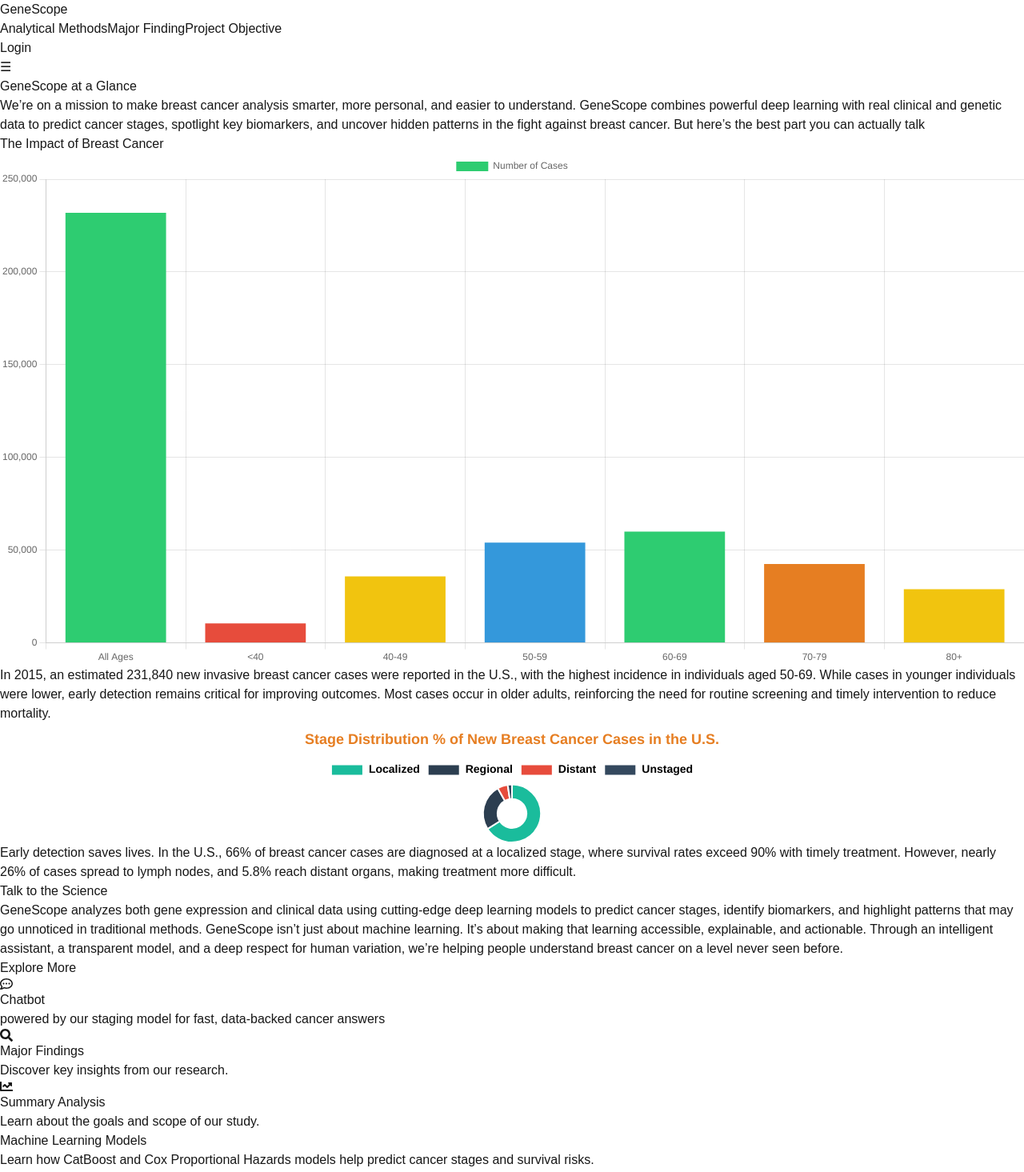
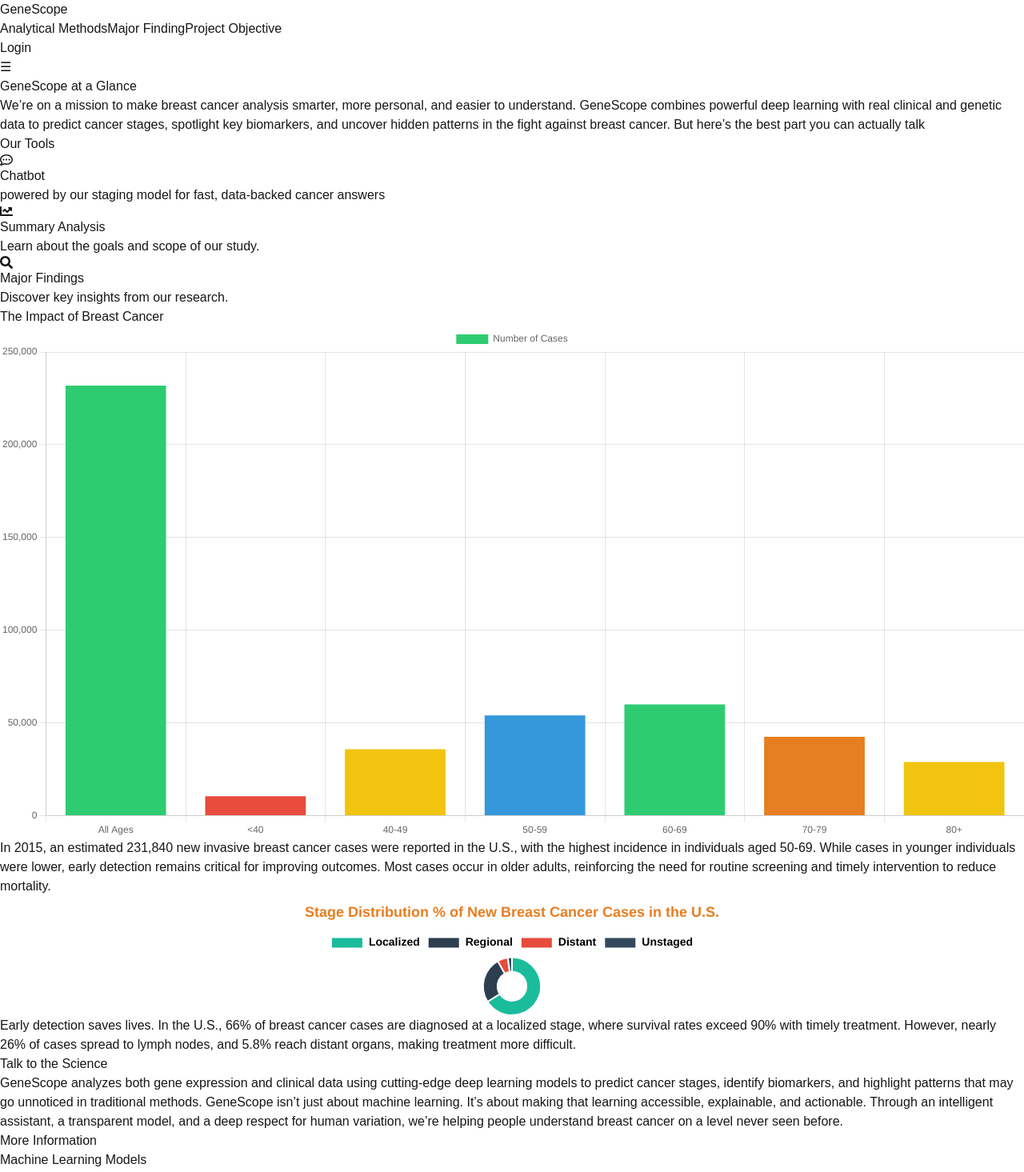
Before and after one commit to ANikfarjam/GeneScope, a Next.js app in the folder front/: page / in a window 1280 px wide. Shown: the top 1465 px of the page at 80% size. Built offline with nearby package versions, Linux system fonts and the light colour scheme.

Commit message:
fixed tool section

```diff
--- a/front/src/app/page.tsx
+++ b/front/src/app/page.tsx
@@ -7,7 +7,7 @@
 import { Doughnut } from "react-chartjs-2";
 import { Chart, registerables } from "chart.js";
 import Typer from "./components/Typer";
-import { motion } from "framer-motion"; // Import Framer Motion
+import { motion } from "framer-motion";
 import Link from "next/link";
 import { FaRegCommentDots, FaSearch, FaChartLine } from "react-icons/fa";
 
@@ -123,15 +123,74 @@
         >
           <Typer text="We’re on a mission to make breast cancer analysis smarter, more personal, and easier to understand. GeneScope combines powerful deep learning with real clinical and genetic data to predict cancer stages, spotlight key biomarkers, and uncover hidden patterns in the fight against breast cancer. But here’s the best part you can actually talk to it! Our chatbot isn’t just conversational it performs staging predictions too, giving you fast, data-backed answers. Dive into our major findings to see what we’ve uncovered, and learn about our project objectives to understand the bigger picture." />
         </div>
-
-        <div className="mt-12 shadow-lg p-4 inset-shadow-xs bg-white">
+        <div className="mt-9 p-4 ">
           <h2
-            className="text-2xl font-bold mb-6 text-center "
+            className="text-2xl font-bold mb-6 text-center"
             data-aos="fade-up"
           >
-            The Impact of Breast Cancer
+            Our Tools
           </h2>
 
+          <div className="flex flex-col md:flex-row items-center justify-between gap-6 bg-white ">
+            {/* Dashboard Card */}
+            <Link href="/dashboard" className="w-full md:w-1/3">
+              <motion.div
+                className="p-6 bg-white rounded-lg shadow-md text-center cursor-pointer"
+                data-aos="fade-right"
+                whileHover={{ boxShadow: "0px 10px 30px rgba(0, 0, 0, 0.2)" }}
+                transition={{ duration: 0.2 }}
+              >
+                <div className="flex flex-col items-center group transition-all duration-2000 ease-in-out">
+                  <FaRegCommentDots className="text-5xl text-blue-300 mb-3 group-hover:text-blue-600 transition-colors duration-2000" />
+                  <h2 className="text-lg font-semibold">Chatbot</h2>
+                  <p className="text-sm text-gray-600 mt-2">
+                    powered by our staging model for fast, data-backed cancer
+                    answers
+                  </p>
+                </div>
+              </motion.div>
+            </Link>
+            <Link href="/project-objective" className="w-full md:w-1/3">
+              <motion.div
+                className="p-6 bg-white rounded-lg shadow-md text-center cursor-pointer"
+                data-aos="fade-left"
+                whileHover={{ boxShadow: "0px 10px 30px rgba(0, 0, 0, 0.2)" }}
+                transition={{ duration: 0.2 }}
+              >
+                <div className="flex flex-col items-center group transition-all duration-2000 ease-in-out">
+                  <FaChartLine className="text-5xl text-orange-300 mb-3 group-hover:text-orange-500 transition-colors duration-2000" />
+                  <h2 className="text-lg font-semibold">Summary Analysis</h2>
+                  <p className="text-sm text-gray-600 mt-2">
+                    Learn about the goals and scope of our study.
+                  </p>
+                </div>
+              </motion.div>
+            </Link>
+            <Link href="/major-finding" className="w-full md:w-1/3">
+              <motion.div
+                className="p-6 bg-white rounded-lg shadow-md text-center cursor-pointer"
+                data-aos="fade-up"
+                whileHover={{ boxShadow: "0px 10px 30px rgba(0, 0, 0, 0.2)" }}
+                transition={{ duration: 0.2 }}
+              >
+                <div className="flex flex-col items-center group transition-all duration-2000 ease-in-out">
+                  <FaSearch className="text-5xl text-green-300 mb-3 group-hover:text-green-600 transition-colors duration-2000" />
+                  <h2 className="text-lg font-semibold">Major Findings</h2>
+                  <p className="text-sm text-gray-600 mt-2">
+                    Discover key insights from our research.
+                  </p>
+                </div>
+              </motion.div>
+            </Link>
+          </div>
+        </div>
+        <h2
+          className="text-2xl font-bold mb-6 text-center mt-12"
+          data-aos="fade-up"
+        >
+          The Impact of Breast Cancer
+        </h2>
+        <div className=" shadow-lg p-4 inset-shadow-xs bg-white">
           <div className="flex flex-col md:flex-row items-center justify-between gap-6">
             <a
               href="https://breast-cancer.ca/diag-ratngs/"
@@ -218,75 +277,13 @@
           <p className="text-lg"></p>
         </motion.div>
 
-        {/* Separate Section for Three Navigation Cards */}
-        <div className="mt-12 p-4 ">
-          <h2
-            className="text-2xl font-bold mb-6 text-center"
-            data-aos="fade-up"
-          >
-            Explore More
-          </h2>
-
-          <div className="flex flex-col md:flex-row items-center justify-between gap-6 bg-white ">
-            {/* Dashboard Card */}
-            <Link href="/dashboard" className="w-full md:w-1/3">
-              <motion.div
-                className="p-6 bg-white rounded-lg shadow-md text-center cursor-pointer"
-                data-aos="fade-right"
-                whileHover={{ boxShadow: "0px 10px 30px rgba(0, 0, 0, 0.2)" }}
-                transition={{ duration: 0.2 }}
-              >
-                <div className="flex flex-col items-center group transition-all duration-2000 ease-in-out">
-                  <FaRegCommentDots className="text-5xl text-blue-300 mb-3 group-hover:text-blue-600 transition-colors duration-2000" />
-                  <h2 className="text-lg font-semibold">Chatbot</h2>
-                  <p className="text-sm text-gray-600 mt-2">
-                    powered by our staging model for fast, data-backed cancer
-                    answers
-                  </p>
-                </div>
-              </motion.div>
-            </Link>
-
-            {/* Major Findings Card */}
-            <Link href="/major-finding" className="w-full md:w-1/3">
-              <motion.div
-                className="p-6 bg-white rounded-lg shadow-md text-center cursor-pointer"
-                data-aos="fade-up"
-                whileHover={{ boxShadow: "0px 10px 30px rgba(0, 0, 0, 0.2)" }}
-                transition={{ duration: 0.2 }}
-              >
-                <div className="flex flex-col items-center group transition-all duration-2000 ease-in-out">
-                  <FaSearch className="text-5xl text-green-300 mb-3 group-hover:text-green-600 transition-colors duration-2000" />
-                  <h2 className="text-lg font-semibold">Major Findings</h2>
-                  <p className="text-sm text-gray-600 mt-2">
-                    Discover key insights from our research.
-                  </p>
-                </div>
-              </motion.div>
-            </Link>
-
-            {/* Project Objective Card */}
-            <Link href="/project-objective" className="w-full md:w-1/3">
-              <motion.div
-                className="p-6 bg-white rounded-lg shadow-md text-center cursor-pointer"
-                data-aos="fade-left"
-                whileHover={{ boxShadow: "0px 10px 30px rgba(0, 0, 0, 0.2)" }}
-                transition={{ duration: 0.2 }}
-              >
-                <div className="flex flex-col items-center group transition-all duration-2000 ease-in-out">
-                  <FaChartLine className="text-5xl text-orange-300 mb-3 group-hover:text-orange-500 transition-colors duration-2000" />
-                  <h2 className="text-lg font-semibold">Summary Analysis</h2>
-                  <p className="text-sm text-gray-600 mt-2">
-                    Learn about the goals and scope of our study.
-                  </p>
-                </div>
-              </motion.div>
-            </Link>
-          </div>
-        </div>
-
-        {/* Card Section */}
-        <div className="grid grid-cols-1 md:grid-cols-2 gap-6 mt-8">
+        <h2
+          className="text-2xl font-bold mb-6 text-center mt-8"
+          data-aos="fade-up"
+        >
+          More Information
+        </h2>
+        <div className="grid grid-cols-1 md:grid-cols-2 gap-6 mt-5">
           {cardData.map((card, index) => (
             <div
               key={index}
```
